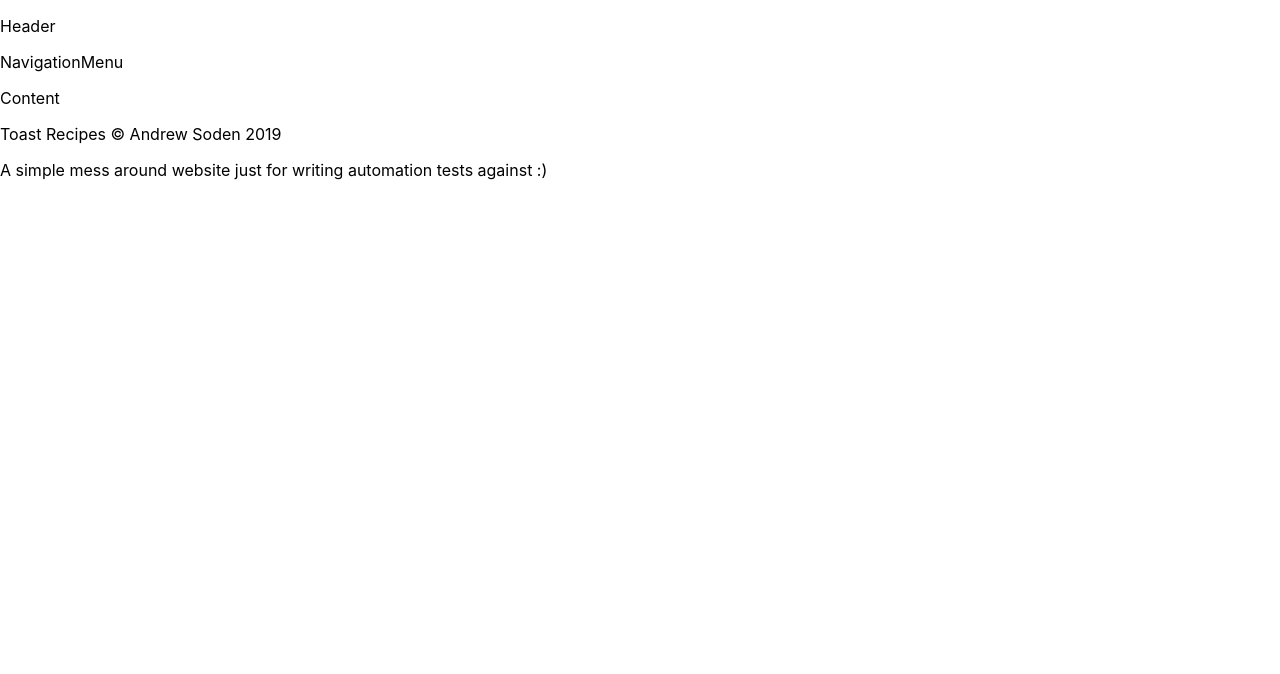
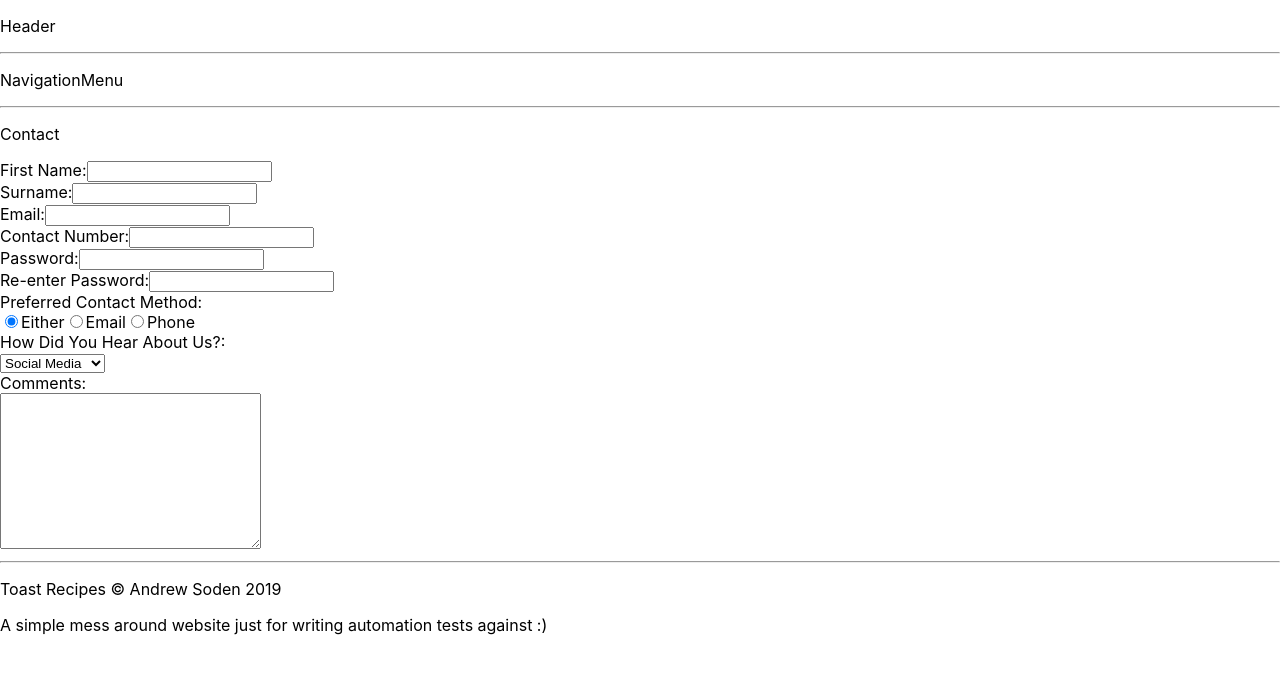
Before and after one commit to andrewsoden/toast_recipes, a React (Create React App) app: page / in a window 1280 px wide. Shown: the top 674 px of the page. Built offline with nearby package versions, Linux system fonts and the light colour scheme.

Commit message:
Work on Contact form

```diff
--- a/src/App.js
+++ b/src/App.js
@@ -1,7 +1,7 @@
 import React, { Component } from 'react';
 import Header from './Header';
 import NavigationMenu from './NavigationMenu.js';
-import Content from './Content.js';
+import Contact from './Contact.js';
 import Footer from './Footer';
 
 
@@ -11,7 +11,7 @@ class App extends Component {
       <div>
         <Header />
         <NavigationMenu />
-        <Content />
+        <Contact />
         <Footer />
       </div>
     );
--- /dev/null
+++ b/src/Contact.js
@@ -0,0 +1,66 @@
+import React, { Component } from 'react';
+
+class Contact extends Component {
+  render() {
+    return (
+      <div>
+        <p>Contact</p>
+        <label>
+          First Name:
+        <input type="text" name="firstName" />
+        </label><br />
+
+        <label>
+          Surname:
+        <input type="text" name="surname" />
+        </label><br />
+
+        <label>
+          Email:
+        <input type="email" name="email" />
+        </label><br />
+
+        <label>
+          Contact Number:
+        <input type="number" name="contactNumber" />
+        </label><br />
+
+        <label>
+          Password:
+        <input type="password" name="password" />
+        </label><br />
+
+        <label>
+          Re-enter Password:
+        <input type="password" name="password" />
+        </label><br />
+
+        <label>
+          Preferred Contact Method:<br />
+          <input type="radio" name="preferredContact" value="either" checked />Either
+          <input type="radio" name="preferredContact" value="email" />Email
+          <input type="radio" name="preferredContact" value="mobile" />Phone
+        </label><br />
+
+        <label>
+          How Did You Hear About Us?:<br />
+          <select name="howHeardAboutUs">
+            <option value="socialMedia">Social Media</option>
+            <option value="online">Online</option>
+            <option value="friendsOrFamily">Friends/family</option>
+            <option value="other">Other</option>
+          </select>
+        </label><br />
+
+        <label>
+          Comments:<br />
+          <textarea name="comments" rows="10" cols="30">
+          </textarea>
+        </label>
+
+      </div>
+    );
+  }
+}
+
+export default Contact;
--- a/src/Content.js
+++ /dev/null
@@ -1,13 +0,0 @@
-import React, { Component } from 'react';
-
-class Content extends Component {
-  render() {
-    return (
-      <div>
-        <p>Content</p>
-      </div>
-    );
-  }
-}
-
-export default Content;
--- a/src/Footer.js
+++ b/src/Footer.js
@@ -7,6 +7,7 @@ class Footer extends Component {
 
     return (
       <div>
+        <hr />
         <p>Toast Recipes &copy; Andrew Soden {currentYear}</p>
         <p>A simple mess around website just for writing automation tests against :)</p>
       </div>
--- a/src/Header.js
+++ b/src/Header.js
@@ -5,6 +5,7 @@ class Header extends Component {
     return (
       <div>
         <p>Header</p>
+        <hr />
       </div>
     );
   }
--- a/src/NavigationMenu.js
+++ b/src/NavigationMenu.js
@@ -5,6 +5,7 @@ class NavigationMenu extends Component {
     return (
       <div>
         <p>NavigationMenu</p>
+        <hr />
       </div>
     );
   }
```
Also changed, not shown: 1 other file (tests, documents, lock files or other folders).
